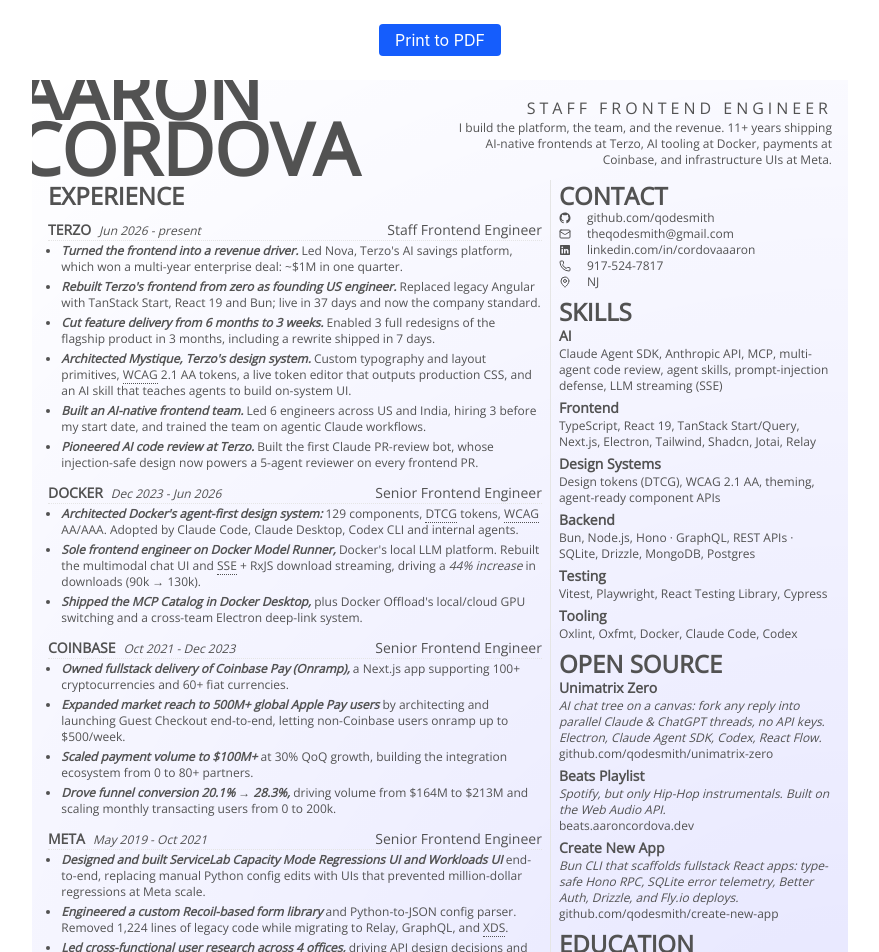
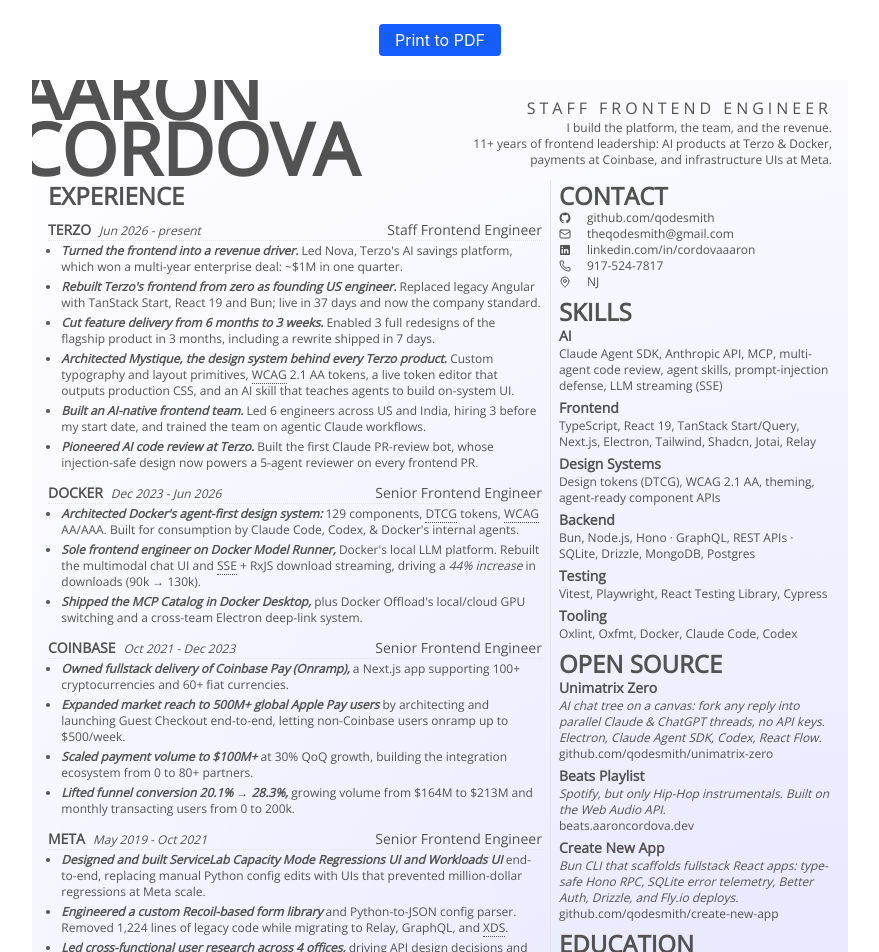
Before and after one commit to qodesmith/resume, a React (Vite) app: page / in a window 1280 px wide. Shown: the top 952 px of the page, without its empty margins (200-1079 px from the left). Built offline with nearby package versions, Linux system fonts and the light colour scheme.

Commit message:
Refine header summary and polish Terzo, Docker, and Coinbase wording

```diff
--- a/src/components/custom/Header.tsx
+++ b/src/components/custom/Header.tsx
@@ -26,9 +26,11 @@ export function Header() {
       <div className="ml-auto w-96 text-right">
         <p className="tracking-[4px]">STAFF FRONTEND ENGINEER</p>
         <p className="text-xs">
-          I build the platform, the team, and the revenue. {years}+ years
-          shipping AI-native frontends at Terzo, AI tooling at Docker, payments
-          at Coinbase, and infrastructure UIs at Meta.
+          <span className="block">
+            I build the platform, the team, and the revenue.
+          </span>
+          {years}+ years of frontend leadership: AI products at Terzo &amp;
+          Docker, payments at Coinbase, and infrastructure UIs at Meta.
         </p>
       </div>
     </header>
--- a/src/components/custom/WorkHistory.tsx
+++ b/src/components/custom/WorkHistory.tsx
@@ -42,7 +42,8 @@ const workHistoryData: WorkHistoryItem[] = [
           'Enabled 3 full redesigns of the flagship product in 3 months, including a rewrite shipped in 7 days.',
       },
       {
-        highlight: "Architected Mystique, Terzo's design system.",
+        highlight:
+          'Architected Mystique, the design system behind every Terzo product.',
         content: (
           <>
             Custom typography and layout primitives,{' '}
@@ -89,7 +90,7 @@ const workHistoryData: WorkHistoryItem[] = [
               text="WCAG"
               tooltip="Web Content Accessibility Guidelines"
             />{' '}
-            AA/AAA. Adopted by Claude Code, Claude Desktop, Codex CLI and
+            AA/AAA. Built for consumption by Claude Code, Codex, & Docker's
             internal agents.
           </>
         ),
@@ -137,9 +138,9 @@ const workHistoryData: WorkHistoryItem[] = [
           'at 30% QoQ growth, building the integration ecosystem from 0 to 80+ partners.',
       },
       {
-        highlight: 'Drove funnel conversion 20.1% → 28.3%,',
+        highlight: 'Lifted funnel conversion 20.1% → 28.3%,',
         content:
-          'driving volume from $164M to $213M and scaling monthly transacting users from 0 to 200k.',
+          'growing volume from $164M to $213M and monthly transacting users from 0 to 200k.',
       },
       // {
       //   highlight: 'Drove 30% QoQ volume growth',
```
